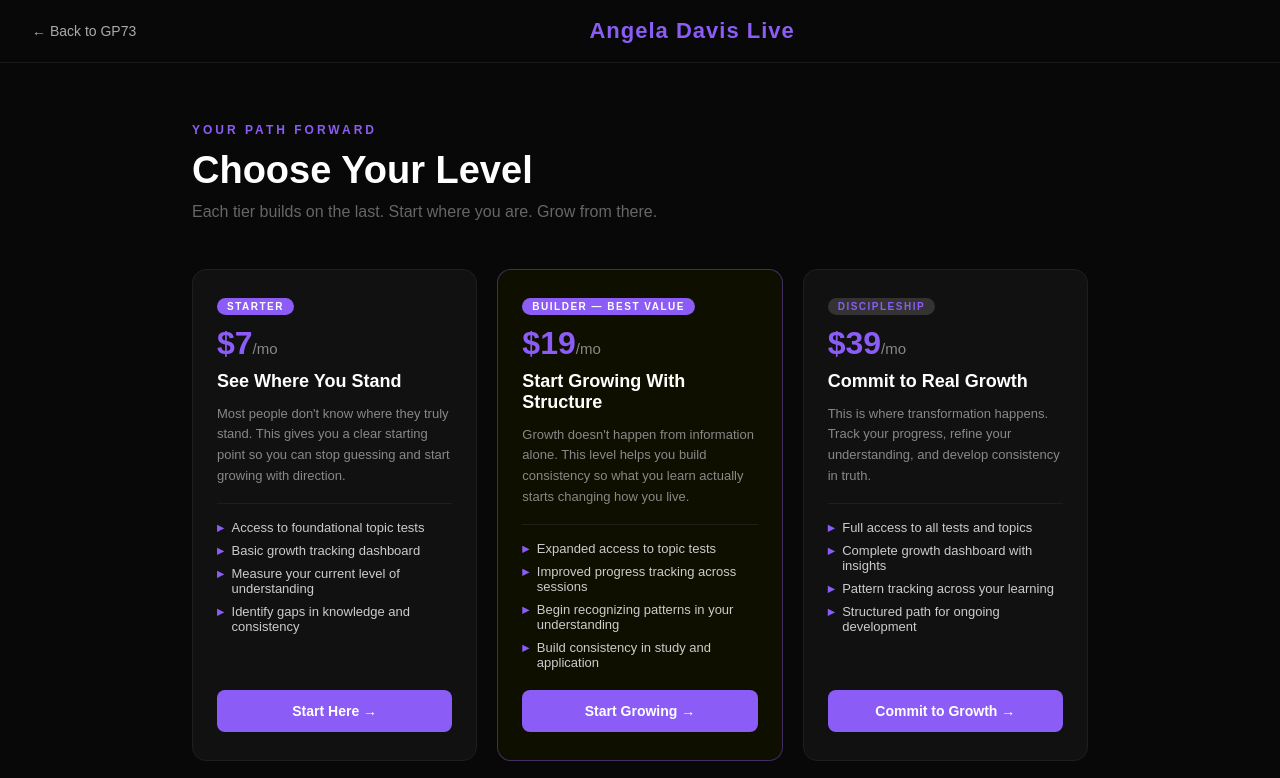
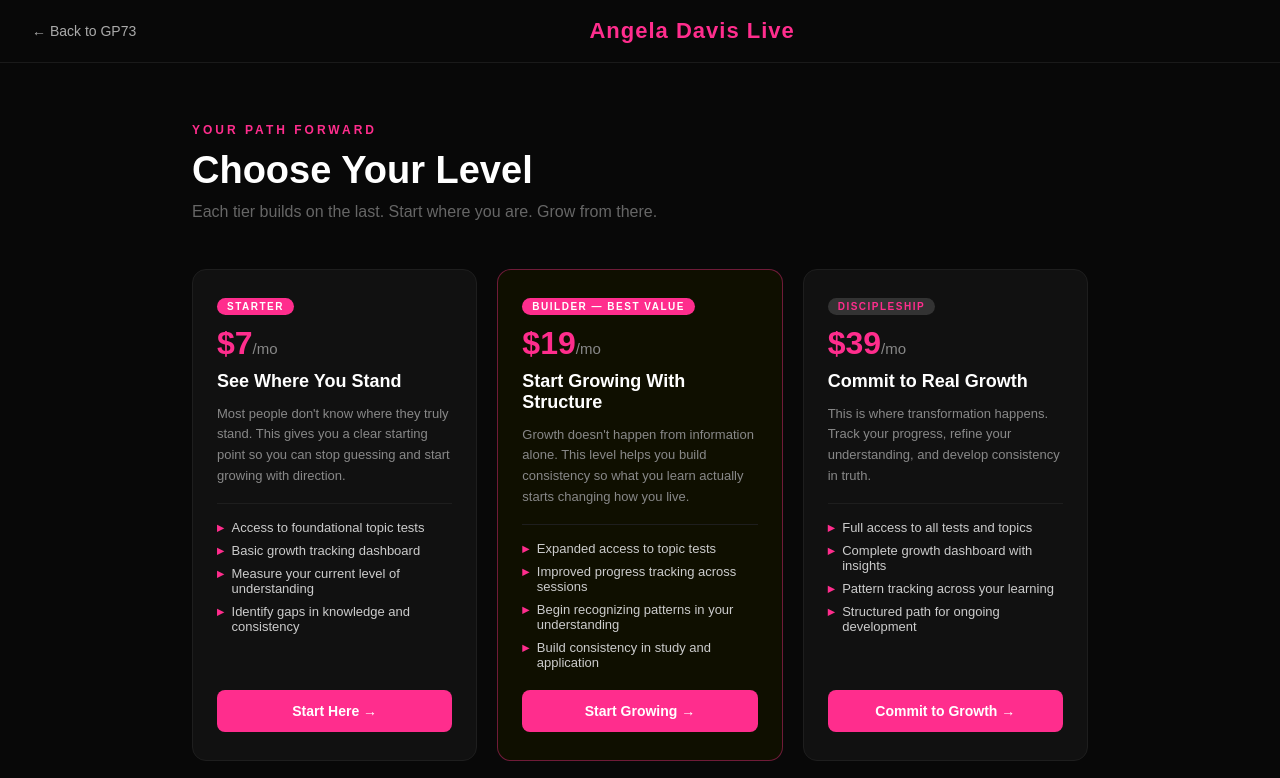
Before and after one commit to gp73ai/angela-davis-live-funnel, a website: page choose-your-path.html in a window 1280 px wide. Shown: the top 778 px of the page. Drawn offline with Linux system fonts and the light colour scheme.

Commit message:
Pink rebrand + fix duplicate listener + fix 404 + Angela YouTube link

```diff
--- a/choose-your-path.html
+++ b/choose-your-path.html
@@ -8,29 +8,29 @@
   *, *::before, *::after { box-sizing: border-box; margin: 0; padding: 0; }
   body { font-family: Arial, sans-serif; background: #080808; color: #efefef; min-height: 100vh; }
   nav { display: flex; align-items: center; justify-content: space-between; padding: 18px 32px; border-bottom: 1px solid #1a1a1a; position: sticky; top: 0; background: #080808; z-index: 100; }
-  .nav-brand-name { color: #8b5cf6; font-size: 22px; font-weight: 900; letter-spacing: 1px; }
+  .nav-brand-name { color: #ff2d8d; font-size: 22px; font-weight: 900; letter-spacing: 1px; }
   .nav-back { color: #aaa; text-decoration: none; font-size: 14px; }
-  .nav-back:hover { color: #8b5cf6; }
+  .nav-back:hover { color: #ff2d8d; }
   .page { max-width: 960px; margin: 0 auto; padding: 60px 32px 80px; }
-  .page-eyebrow { font-size: 12px; color: #8b5cf6; text-transform: uppercase; letter-spacing: 3px; font-weight: 700; margin-bottom: 12px; }
+  .page-eyebrow { font-size: 12px; color: #ff2d8d; text-transform: uppercase; letter-spacing: 3px; font-weight: 700; margin-bottom: 12px; }
   .page-title { font-size: 38px; font-weight: 900; color: #fff; margin-bottom: 10px; line-height: 1.15; }
   .page-sub { font-size: 16px; color: #666; margin-bottom: 48px; }
   .tiers { display: grid; grid-template-columns: repeat(auto-fit, minmax(210px, 1fr)); gap: 20px; margin-bottom: 48px; }
   .tier-card { background: #111; border: 1px solid #1e1e1e; border-radius: 14px; padding: 28px 24px; display: flex; flex-direction: column; gap: 12px; transition: border-color 0.2s, transform 0.2s; }
-  .tier-card:hover { border-color: #8b5cf6; transform: translateY(-4px); }
-  .tier-card.featured { border-color: rgba(139,92,246,0.4); background: #0f0f00; }
-  .tier-badge { font-size: 10px; font-weight: 700; text-transform: uppercase; letter-spacing: 1.5px; padding: 3px 10px; border-radius: 100px; background: #8b5cf6; color: #fff; width: fit-content; }
-  .tier-price { font-size: 32px; font-weight: 900; color: #8b5cf6; line-height: 1; }
+  .tier-card:hover { border-color: #ff2d8d; transform: translateY(-4px); }
+  .tier-card.featured { border-color: rgba(255,45,141,0.4); background: #0f0f00; }
+  .tier-badge { font-size: 10px; font-weight: 700; text-transform: uppercase; letter-spacing: 1.5px; padding: 3px 10px; border-radius: 100px; background: #ff2d8d; color: #fff; width: fit-content; }
+  .tier-price { font-size: 32px; font-weight: 900; color: #ff2d8d; line-height: 1; }
   .tier-price span { font-size: 15px; font-weight: 400; color: #888; }
   .tier-name { font-size: 18px; font-weight: 800; color: #fff; }
   .tier-tagline { font-size: 13px; color: #888; line-height: 1.6; }
   .tier-divider { border: none; border-top: 1px solid #1e1e1e; margin: 4px 0; }
   .tier-bullets { list-style: none; display: flex; flex-direction: column; gap: 8px; flex: 1; }
   .tier-bullets li { font-size: 13px; color: #ccc; display: flex; gap: 8px; align-items: flex-start; }
-  .tier-bullets li span { color: #8b5cf6; font-weight: 700; flex-shrink: 0; }
-  .tier-btn { display: block; width: 100%; text-align: center; background: #8b5cf6; color: #fff; font-weight: 900; font-size: 14px; padding: 13px; border-radius: 8px; text-decoration: none; border: none; cursor: pointer; font-family: inherit; margin-top: 8px; transition: background 0.2s; }
-  .tier-btn:hover { background: #7c3aed; }
-  .tier-btn.outline { background: transparent; border: 2px solid #8b5cf6; color: #8b5cf6; }
+  .tier-bullets li span { color: #ff2d8d; font-weight: 700; flex-shrink: 0; }
+  .tier-btn { display: block; width: 100%; text-align: center; background: #ff2d8d; color: #fff; font-weight: 900; font-size: 14px; padding: 13px; border-radius: 8px; text-decoration: none; border: none; cursor: pointer; font-family: inherit; margin-top: 8px; transition: background 0.2s; }
+  .tier-btn:hover { background: #ff1a7f; }
+  .tier-btn.outline { background: transparent; border: 2px solid #ff2d8d; color: #ff2d8d; }
   .tier-btn.outline:hover { background: rgba(224,86,167,0.08); }
   .footer-note { text-align: center; font-size: 13px; color: #444; }
   .footer-note a { color: #666; text-decoration: underline; }
@@ -68,7 +68,7 @@
 
     <!-- $19 BUILDER -->
     <div class="tier-card featured">
-      <div class="tier-badge" style="background:#8b5cf6;color:#fff">Builder &mdash; Best Value</div>
+      <div class="tier-badge" style="background:#ff2d8d;color:#fff">Builder &mdash; Best Value</div>
       <div class="tier-price">$19<span>/mo</span></div>
       <div class="tier-name">Start Growing With Structure</div>
       <div class="tier-tagline">Growth doesn't happen from information alone. This level helps you build consistency so what you learn actually starts changing how you live.</div>
@@ -84,7 +84,7 @@
 
     <!-- $39 DISCIPLESHIP -->
     <div class="tier-card">
-      <div class="tier-badge" style="background:#333;color:#8b5cf6">Discipleship</div>
+      <div class="tier-badge" style="background:#333;color:#ff2d8d">Discipleship</div>
       <div class="tier-price">$39<span>/mo</span></div>
       <div class="tier-name">Commit to Real Growth</div>
       <div class="tier-tagline">This is where transformation happens. Track your progress, refine your understanding, and develop consistency in truth.</div>
```
